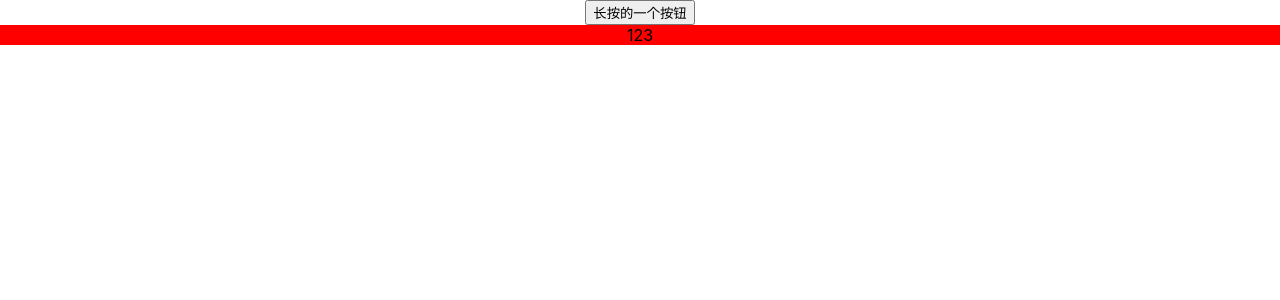
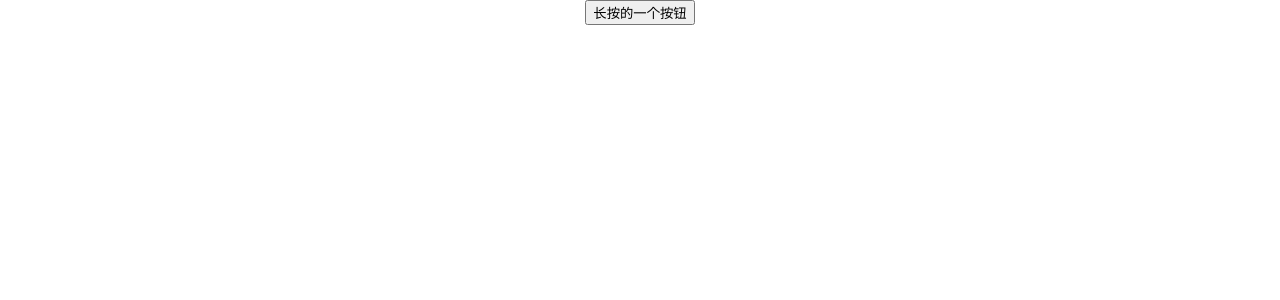
Before and after one commit to Inuyashaaaaa/2020SemesterSummary, a React (Create React App) app: page / in a window 1280 px wide. Shown: the top 300 px of the page. Built offline with nearby package versions, Linux system fonts and the light colour scheme.

Commit message:
测试了页面之间的跳转逻辑

```diff
--- a/src/App.tsx
+++ b/src/App.tsx
@@ -1,29 +1,72 @@
-import React, { useEffect } from 'react';
+import React, { FC, useState } from 'react';
 import './App.css';
 import Cover from './components/cover'
-
-// 轮播图组件
 import { Swiper, SwiperSlide } from 'swiper/react'
 import 'swiper/swiper.scss';
+import { connect, ConnectedProps } from 'react-redux';
+import { actionCreators } from './store';
 
+interface IAppProps extends PropsFromRedux { }
 
-function App() {
+const App: FC<IAppProps> = (props) => {
+  const { page, joinGame } = props
+  const [ timer, setTimer ] = useState<NodeJS.Timeout>()
+  const onJoinGame = (activeIndex: number) => {
+    if (activeIndex === 2) {
+      setTimer(setTimeout(() => {
+        joinGame()
+      }, 3000))
+    } else {
+      if (timer)
+        clearTimeout(timer)
+    }
+  }
+  const renderComponent = () => {
+    switch (page) {
+      case 0:
+        return <Cover />
+      case 1:
+        return (
+          <Swiper
+            onSlideChange={(swiper) => onJoinGame(swiper.activeIndex)}
+          >
+            <SwiperSlide>
+              <div style={{ background: 'red' }}>轮播图</div>
+            </SwiperSlide>
+            <SwiperSlide>
+              <div style={{ background: 'blue' }}>2324</div>
+            </SwiperSlide>
+            <SwiperSlide>
+              <div style={{ background: 'green' }}>12</div>
+            </SwiperSlide>
+          </Swiper>
+        )
+      case 2:
+        return <div>游戏页面</div>
+      default:
+        alert('发生了未知错误')
+        break;
+    }
+  }
   return (
     <div className="App">
-      <Cover />
-      <Swiper>
-        <SwiperSlide>
-          <div style={{background: 'red'}}>123</div>
-        </SwiperSlide>
-        <SwiperSlide>
-          <div style={{background: 'blue'}}>2324</div>
-        </SwiperSlide>
-        <SwiperSlide>
-          <div style={{background: 'green'}}>12</div>
-        </SwiperSlide>
-      </Swiper>
+      {renderComponent()}
     </div>
   );
 }
 
-export default App;
+const mapStateToProps = (state: any) => ({
+  page: state.get('page')
+})
+
+const mapDispatchToProps = (dispatch: any) => ({
+  joinGame() {
+    dispatch(actionCreators.changePage(2))
+  }
+})
+
+const connector = connect(mapStateToProps, mapDispatchToProps)
+
+type PropsFromRedux = ConnectedProps<typeof connector>
+
+export default connector(App);
--- a/src/components/cover/index.tsx
+++ b/src/components/cover/index.tsx
@@ -5,10 +5,11 @@ import { actionCreators } from '../../store/'
 interface ICoverProps extends PropsFromRedux {}
 
 const Cover: FC<ICoverProps> = (props) => {
+  const { unseal } = props
   const [ timer, setTimer ] = useState<NodeJS.Timeout>()
   const onSealTouchStart = () => {
     setTimer(setTimeout(() => {
-      console.log('long touch!!')
+      unseal()
     }, 1000))
   }
   const onSealTouchEnd = () => {
--- a/src/store/reducer.ts
+++ b/src/store/reducer.ts
@@ -1,15 +1,17 @@
 import { fromJS } from 'immutable'
-import { } from './types'
+import { CHANGE_PAGE } from './types'
 
 const defaultState = fromJS({
   page: 0 // 0 表示封面 1表示滑动屏 2表示游戏
 })
 
-
 const reducer = (state = defaultState, action: any) => {
-
-  return state
+  switch (action.type) {
+    case CHANGE_PAGE:
+      return state.set('page', action.page)
+    default:
+      return state
+  }
 }
 
-
 export default reducer
```
